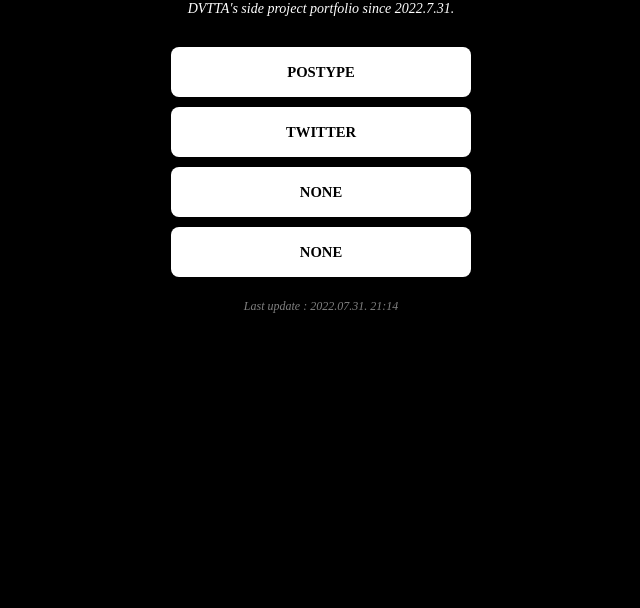
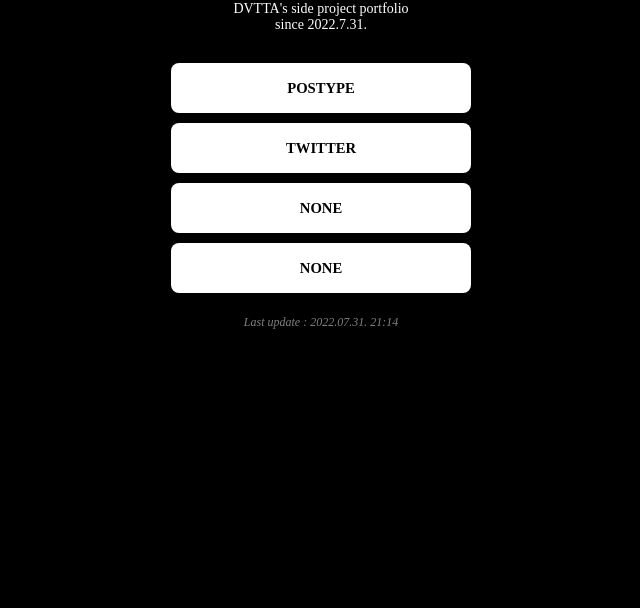
Before and after one commit to dvtta12/mypage, a plain HTML site: page index.html in a window 1280 px wide. Shown: the part 192-800 px from the top of the page, without its empty margins (319-959 px from the left). Drawn offline with Linux system fonts and the light colour scheme; a web font is replaced by a local one.

Commit message:
Update index.html

```diff
--- a/index.html
+++ b/index.html
@@ -40,8 +40,7 @@
         margin-top: 0px;
         margin-bottom: 30px;
 
-        font-style: italic;
-
+        text-align: center;
     }
     .wrap {
         width : 300px;
@@ -89,7 +88,7 @@
     <div class="wrap">
         <div class="profile"> </div>
         <h1 class="main">DVTTA</h1>
-        <p class="sub">DVTTA's side project portfolio since 2022.7.31.</p>
+        <p class="sub">DVTTA's side project portfolio<br/>since 2022.7.31.</p>
         <a target="_blank" href="https://dvtta12.postype.com">POSTYPE</a>
         <a target="_blank" href="https://twitter.com/DVTTA12">TWITTER</a>
         <a target="_blank" href="">NONE</a>
```
